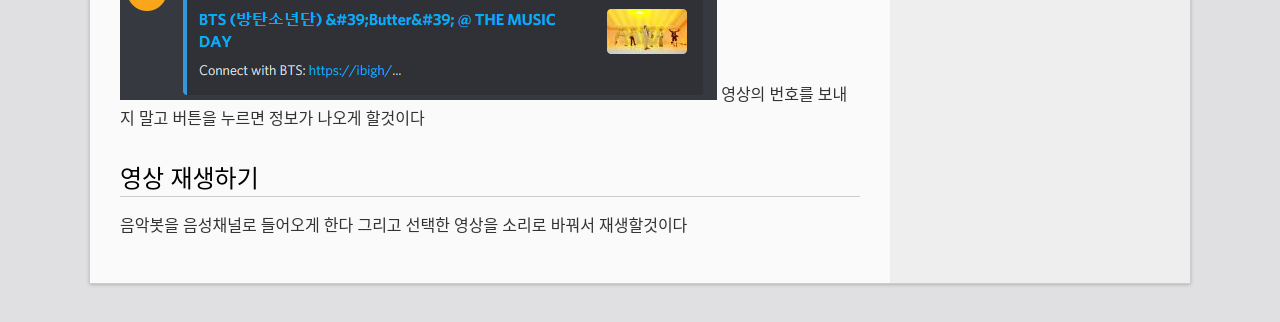
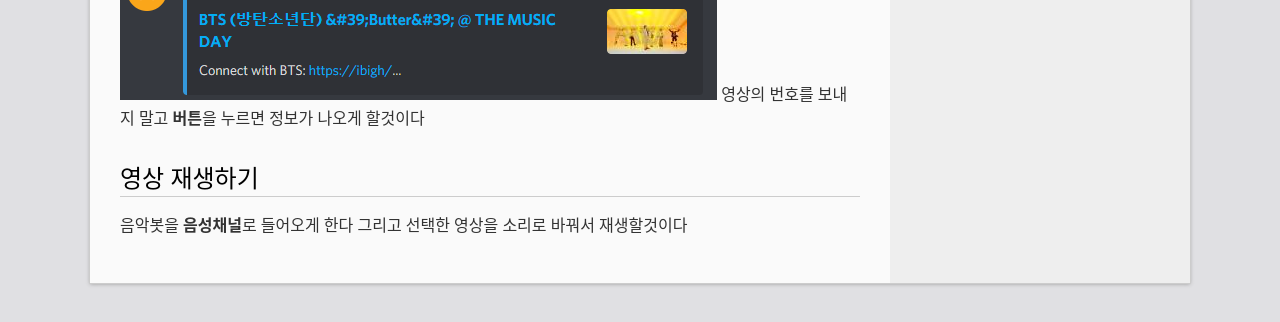
Before and after one commit to gnaud221/gnaud221.github.com, a Jekyll site: the page built from _posts/2020-08-07-discordbot.md, in a window 1280 px wide and 900 px high, scrolled down 1593 px. Shown: the part 446-768 px from the top of the window. Built offline with Jekyll 4.4.1, drawn with Linux system fonts in a browser that asks for light colours; some of the changed lines change nothing that is shown.

Commit message:
Update 2020-08-07-discordbot.md

```diff
--- a/_posts/2020-08-07-discordbot.md
+++ b/_posts/2020-08-07-discordbot.md
@@ -24,17 +24,17 @@
 유튜브 api를 활용해서 검색결과 5개를 메세지로 보냈다
 
 
-![enter image description here](https://gnaud221.github.com/image/asdf.png)
+![enter image description here](https://gnaud221.github.io/image/asdf.png)
 그다음 embed를 활용해서 예쁘게 꾸몄다
-![enter image description here](https://gnaud221.github.com/image/embedclose.png)
+![enter image description here](https://gnaud221.github.io/image/embedclose.png)
 
 <h2> 영상 선택하기 </h2>
 영상여러개중에 원하는 영상의 번호를 보내면 영상의 자세한 정보가 나오게 했다
 
 정보를 embed를 사용해서 예쁘게 꾸몄다
-![enter image description here](https://gnaud221.github.com/image/embedchose.png)
-영상의 번호를 보내지 말고 버튼을 누르면 정보가 나오게 할것이다
+![enter image description here](https://gnaud221.github.io/image/embedchose.png)
+영상의 번호를 보내지 말고 **버튼**을 누르면 정보가 나오게 할것이다
 <h2> 영상 재생하기 </h2>
-음악봇을 음성채널로 들어오게 한다
+음악봇을 **음성채널**로 들어오게 한다
 그리고 선택한 영상을 소리로 바꿔서
 재생할것이다
```
